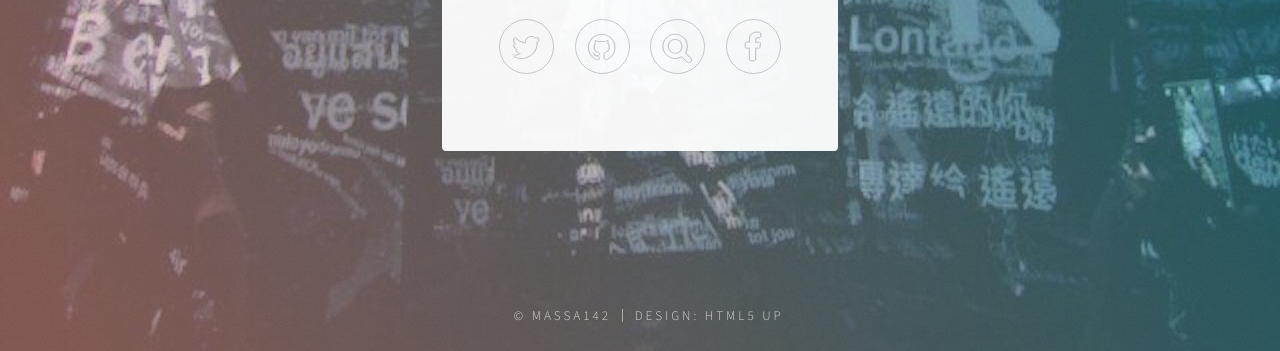
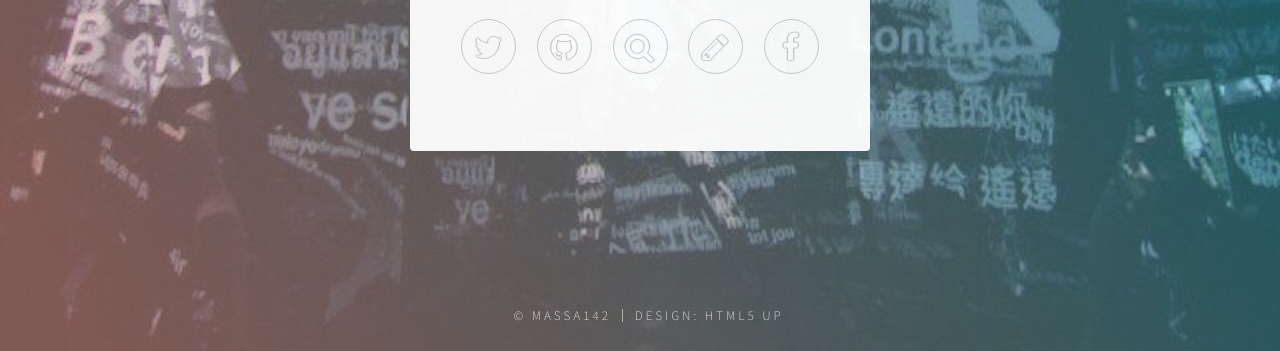
Before and after one commit to massa142/massa142.github.io, a plain HTML site: page index.html in a window 1280 px wide. Shown: the part 449-800 px from the top of the page. Drawn offline with Linux system fonts and the light colour scheme.

Commit message:
display blog link

```diff
--- a/index.html
+++ b/index.html
@@ -33,7 +33,7 @@
 								<li><a href="https://twitter.com/massa142" class="fa-twitter">Twitter</a></li>
 								<li><a href="https://github.com/massa142" class="fa-github">GitHub</a></li>
 								<li><a href="http://qiita.com/massa142" class="fa-search">Qiita</a></li>
-								<!--<li><a href="http://d.hatena.ne.jp/massa142/" class="fa-pencil">Blog</a></li>-->
+								<li><a href="http://massa142.hatenablog.com/" class="fa-pencil">Blog</a></li>
 								<li><a href="https://www.facebook.com/mstk214" class="fa-facebook">Facebook</a></li>
 							</ul>
 						</footer>
```
